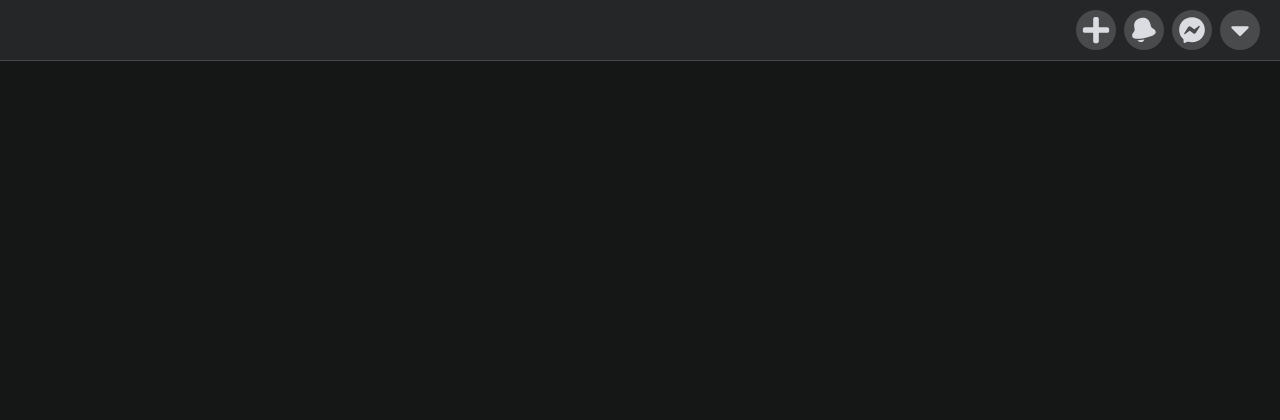
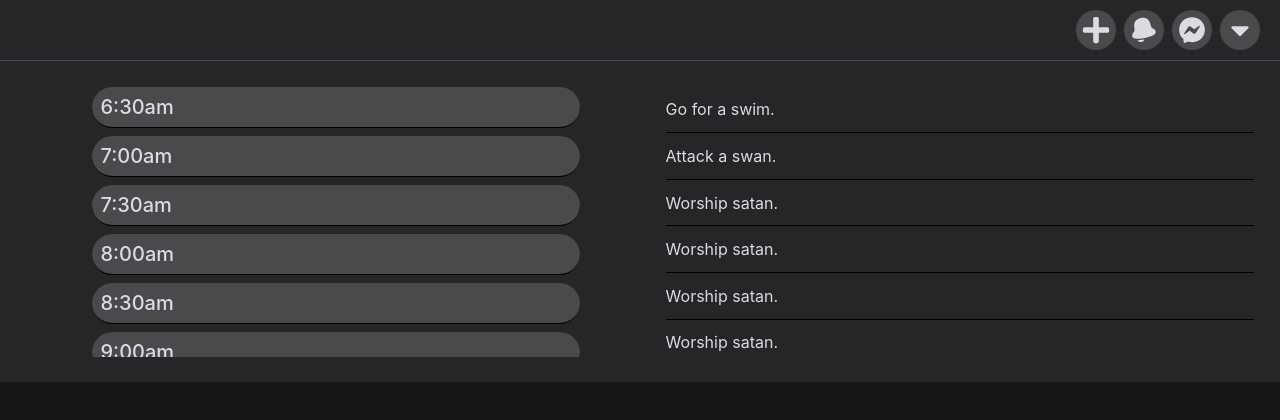
Before and after one commit to davidgfitzgerald/calendo, a React (Create React App) app: page / in a window 1280 px wide. Shown: the top 420 px of the page. Built offline with nearby package versions, Linux system fonts and the light colour scheme.

Commit message:
#4 Add ScrollingColumns component

```diff
--- /dev/null
+++ b/src/components/ScrollingColumns/ScrollingColumns.js
@@ -0,0 +1,130 @@
+import React, { Component } from 'react'
+import { v4 as uuidv4 } from 'uuid';
+import './scrollingColumns.css';
+
+let calendarData = [
+  {"time": "6:30am"},
+  {"time": "7:00am"},
+  {"time": "7:30am"},
+  {"time": "8:00am"},
+  {"time": "8:30am"},
+  {"time": "9:00am"},
+  {"time": "9:30am"},
+  {"time": "10:0am"},
+  {"time": "10:30am"},
+  {"time": "11:00am"},
+  {"time": "11:30am"},
+  {"time": "12:00pm"},
+  {"time": "12:30pm"},
+  {"time": "1:00pm"},
+  {"time": "1:30pm"},
+  {"time": "2:00pm"},
+  {"time": "2:30pm"},
+]
+
+let toDoData = [
+  {"title": "Go for a swim."},
+  {"title": "Attack a swan."},
+  {"title": "Worship satan."},
+  {"title": "Worship satan."},
+  {"title": "Worship satan."},
+  {"title": "Worship satan."},
+  {"title": "Worship seitan."},
+  {"title": "Worship satan."},
+  {"title": "Worship satan."},
+  {"title": "Worship satan."},
+  {"title": "Worship satan."},
+  {"title": "Worship dead swans."},
+  {"title": "Worship satan."},
+  {"title": "Worship satan."},
+  {"title": "Worship satan."},
+  {"title": "Worship satan."},
+  {"title": "Worship satan."},
+]
+
+function App(props) {
+  return (
+    <div className="App">
+      <ScrollColumnContainer>
+        <ScrollColumn startingHeight={270}>
+          {calendarData.map((item)=>{
+            return <TimeSlot time={item.time} key={uuidv4()}/>
+          })}
+        </ScrollColumn>
+        <ScrollColumn startingHeight={270}>
+          {toDoData.map((item)=>{
+            return <ToDo title={item.title} key={uuidv4()}/>
+          })}
+        </ScrollColumn>
+      </ScrollColumnContainer>
+    </div>
+  );
+}
+
+class TimeSlot extends Component {
+  render() {
+    return (
+      <li className='time-slot'>
+        {this.props.time}
+      </li>
+    )
+  }
+}
+
+class ToDo extends Component {
+  render() {
+    return (
+      <li className='to-do'>
+        {this.props.title}
+      </li>
+    )
+  }
+}
+
+
+class ScrollColumnContainer extends Component {
+  render() {
+    return (
+      <div className='scroll-column-container'>
+        {this.props.children}
+      </div>
+    )
+  }
+}
+
+class ScrollColumn extends Component {
+  constructor(props) {
+    super(props)
+
+    this.state = {
+      scrollAmount: null,
+      throttle: false,
+      height: this.props.startingHeight
+    }
+
+    this.handleScroll = this.handleScroll.bind(this)
+  }
+
+  handleScroll(event) {
+
+    if (!this.state.throttle) {
+      this.setState({
+        throttle: true,
+        height: event.target.scrollTop + (event.target.scrollHeight - event.target.clientHeight)
+      });
+      setTimeout(() => {
+        this.setState({ throttle: false })
+      }, "30")
+    }
+  }
+
+  render() {
+    return (
+      <div className='scroll-column' onScroll={this.state.throttle ? null : this.handleScroll} style={{ height: this.state.height }}>
+        {this.props.children}
+      </div>
+    )
+  }
+}
+
+export default App;
--- /dev/null
+++ b/src/components/ScrollingColumns/scrollingColumns.css
@@ -0,0 +1,77 @@
+body {
+  margin: 0;
+  font-family: -apple-system, BlinkMacSystemFont, 'Segoe UI', 'Roboto', 'Oxygen',
+    'Ubuntu', 'Cantarell', 'Fira Sans', 'Droid Sans', 'Helvetica Neue',
+    sans-serif;
+  -webkit-font-smoothing: antialiased;
+  -moz-osx-font-smoothing: grayscale;
+}
+
+code {
+  font-family: source-code-pro, Menlo, Monaco, Consolas, 'Courier New',
+    monospace;
+}
+
+.boxit {
+  border: 1px solid black;
+}
+
+:root {
+  --bg: hsl(210, 3%, 15%);
+  --bg-accent1: hsl(210, 3%, 29%);
+  --bg-accent2: hsl(210, 4%, 29%);
+  --bg-accent3: hsl(216, 3%, 29%);
+  --text-color: hsl(230, 9%, 87%);
+  --nav-height: 60px;
+  --border: 1px solid var(--bg-accent2);
+  --border-radius: 8px;
+  --speed: 800ms;
+  --button-size: calc(var(--nav-height) * 0.5);
+}
+
+#root {
+  background: var(--bg);
+  color: var(--text-color);
+}
+
+.scroll-column-container {
+  display: flex;
+}
+
+.scroll-column {
+  margin:2vw;
+  width: 50%;
+  display: flex;
+  flex-direction: column;
+  align-items: center;
+  height: 70vh;
+  overflow-y: scroll;
+  overflow-x: hidden;
+  transition: all var(--speed) ease;
+}
+
+.time-slot {
+  background: var(--bg-accent3);
+  list-style: none;
+  width:80%;
+  border-bottom: 1px solid black;
+  padding: 0.5rem;
+  transition: all 0.3s ease-out;
+  font-weight: 500;
+  font-size: 1.25rem;
+  border-radius: 100px;
+  transform: scale(1);
+  margin: 0 -1rem 0.5rem 1rem;
+}
+
+.time-slot:hover {
+  filter: brightness(1.2);
+  transform: scale(1.02);
+}
+
+.to-do {
+  list-style: none;
+  width:100%;
+  border-bottom: 1px solid black;
+  padding:1vw
+}
--- a/src/index.js
+++ b/src/index.js
@@ -3,11 +3,13 @@ import ReactDOM from 'react-dom/client';
 import './index.css';
 import './colours.css'
 import App from './components/App/App';
+import ScrollingColumns from './components/ScrollingColumns/ScrollingColumns';
 
 
 const root = ReactDOM.createRoot(document.getElementById('root'));
 root.render(
   <React.StrictMode>
     <App/>
+    <ScrollingColumns/>
   </React.StrictMode>
 );
```
Also changed, not shown: src/App.css (added), src/App.js (added), 1 other file (tests, documents, lock files or other folders).
